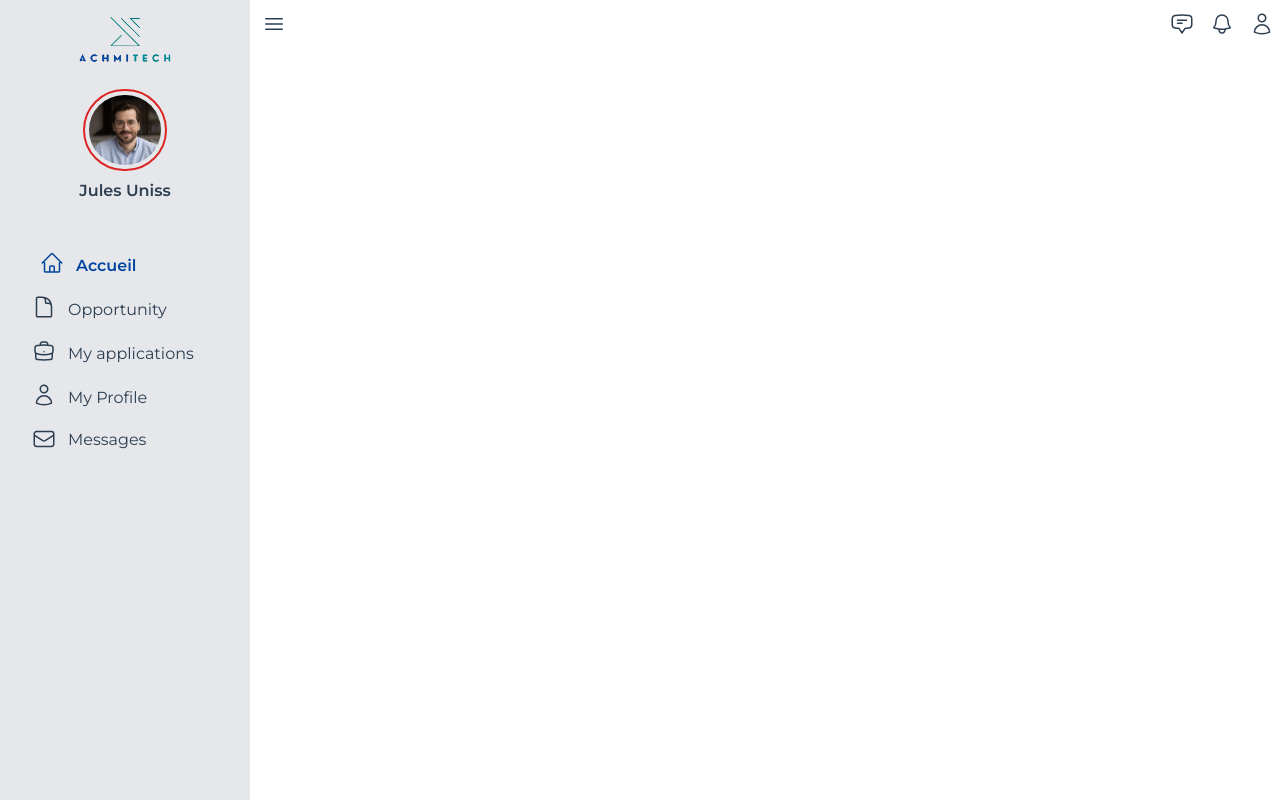
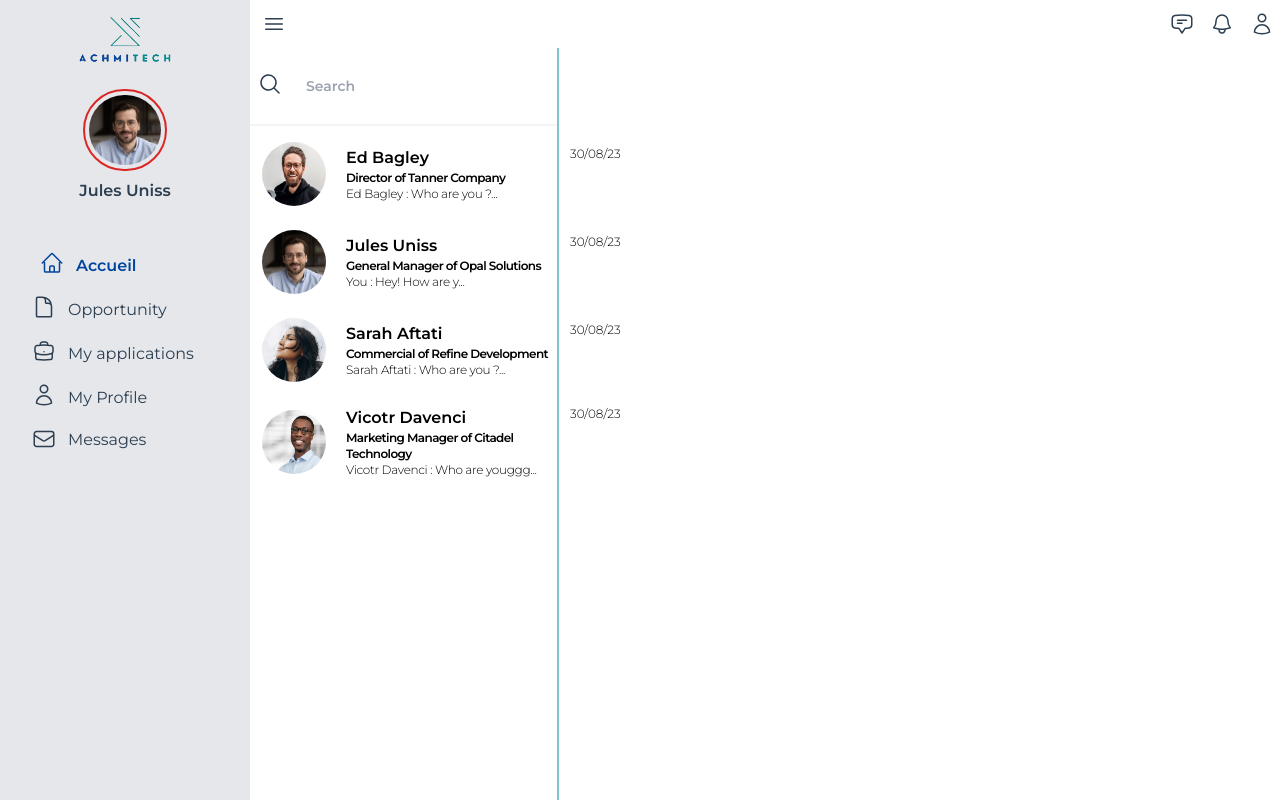
Before and after one commit to NAJIilyass/RecruitmentPlatform, a Vue app: page /messages in a window 1280 px wide. Built offline with nearby package versions, Linux system fonts and the light colour scheme; a web font is replaced by a local one.

Commit message:
Building the message page with three components

```diff
--- a/src/components/componentsCandidat/messagesCandidat.vue
+++ b/src/components/componentsCandidat/messagesCandidat.vue
@@ -1,13 +1,43 @@
 <template>
-
+    <div class="pb-8 mt-12 grid grid-cols-10 fixed">
+        <div class="font-semibold text-xl border-r-2 border-achmi-login col-span-3">
+            <div>
+                <label class="cursor-pointer relative">
+                    <svg xmlns="http://www.w3.org/2000/svg" viewBox="0 0 24 24" fill="currentColor" class="w-6 h-6 absolute left-2 top-0">
+                    <path fill-rule="evenodd" d="M10.5 3.75a6.75 6.75 0 100 13.5 6.75 6.75 0 000-13.5zM2.25 10.5a8.25 8.25 0 1114.59 5.28l4.69 4.69a.75.75 0 11-1.06 1.06l-4.69-4.69A8.25 8.25 0 012.25 10.5z" clip-rule="evenodd" />
+                    </svg>
+                    <input type="text" v-model="search" class="w-full text-sm px-14 py-7 rounded-lg" placeholder="Search">
+                </label>
+            </div>
+            <div :class="messages.length>7 ?'overflow-y-scroll max-h-screen pb-20':'h-screen'">
+                <div class="h-2023 w-full bg-gray-100"></div>
+                <msgCandidat v-for="msg in filtred" :key="msg.id" :msg="msg" :idSelected="id0" @click="(message=msg) && (id0=msg.id)"/>
+            </div>
+        </div>
+        <div class="col-span-7">
+        <msgBody :message="message"/>
+        </div>
+    </div>
 </template>
 
 <script>
+import { messages } from '@/data/data'
+import msgCandidat from './msgCandidat.vue'
+import msgBody from './msgBody.vue'
+import { computed, ref } from 'vue'
+
 export default {
+    components: {msgCandidat, msgBody},
+    setup(){
+        const id0 = ref(0)
+        const search = ref('')
+        const message = ref([])
 
+        const filtred = computed(() => {
+        return messages.filter((obj) => obj.name.toLowerCase().includes(search.value.toLowerCase()))
+        })
+
+        return {messages, message, id0, search, filtred}
+    }
 }
 </script>
-
-<style>
-
-</style>
--- a/src/components/componentsCandidat/msgBody.vue
+++ b/src/components/componentsCandidat/msgBody.vue
@@ -1,13 +1,74 @@
 <template>
+  <div class="relative h-screen">
+    <div v-if="message.id>0" class="fixed top-12 w-full">
+        <div class="flex items-center gap-4 px-8 mb-3">
+            <img :src="message.icon" :alt="message.name" class="w-16 h-16 rounded-full">
+            <div class="text-black text-left">
+                <p class="text-lg font-semibold">{{ message.name }}</p>
+                <p class="text-base">{{ message.job }}</p>
+            </div>
+        </div>
+        <div class="bg-achmi-login w-full h-2022"></div>
+    </div>
 
+    <div id="myDiv" class="mt-20 pt-2 pb-4 h-[34.88rem] overflow-y-scroll">
+        <div class="m-4 text-left" v-for="one in message.message" :key="one">
+            <div class="relative text-black border-2 py-2 px-4 pr-12 w-fit rounded-b-lg" :class="one[2]==0 ? 'bg-achmi-tertiary-200 text-white rounded-tl-lg left-0' : 'bg-achmi-tertiary-100 rounded-tr-lg'">
+                <div v-if="one[2]!=0" class="flex items-center mb-4">
+                    <img :src="message.icon" :alt="message.name" class="w-12 h-12 rounded-full">
+                    <p class="mx-3 font-semibold">{{ message.name }}</p>
+                    <p class="text-sm tracking-widest">{{ one[1] }}</p>
+                </div>
+                <div v-else class="flex items-center mb-4">
+                    <img :src="users[0].icon" :alt="users[0].name" class="w-12 h-12 rounded-full">
+                    <p class="mx-3 font-semibold">You</p>
+                    <p class="text-sm tracking-widest">{{ one[1] }}</p>
+                </div>
+                <p class="ml-3">{{ one[0] }}</p>
+            </div>
+        </div>
+    </div>
+
+    <div v-if="message.id>0" class="absolute bottom-32 w-full border-2 flex items-center">
+        <textarea class="h-[5.5em] resize-none w-full py-2 px-4 text-black text-sm" v-model="MSG" @keyup.enter="updateMessage" placeholder="Taper un message"></textarea>
+        <div class="p-7 cursor-pointer bg-white" @click="updateMessage">
+            <svg xmlns="http://www.w3.org/2000/svg" viewBox="0 0 24 24" fill="currentColor" class="w-6 h-6">
+                <path d="M3.478 2.405a.75.75 0 00-.926.94l2.432 7.905H13.5a.75.75 0 010 1.5H4.984l-2.432 7.905a.75.75 0 00.926.94 60.519 60.519 0 0018.445-8.986.75.75 0 000-1.218A60.517 60.517 0 003.478 2.405z" />
+            </svg>
+        </div>
+    </div>
+  </div>
 </template>
 
 <script>
+import { updateMessages, users } from '@/data/data';
+import { ref, watch } from 'vue';
+
 export default {
+    props: ['message'],
+    setup(props){
+        const MSG = ref('')
+        const Scrolll = ref('')
 
+        const updateMessage = () => {
+            if(MSG.value.trim().length>0){
+                const date = new Date();
+                updateMessages(props.message.id, MSG.value, String(date.getHours()).padStart(2, '0')+":"+String(date.getMinutes()).padStart(2, '0'), 0, String(date.getDate()).padStart(2, '0')+"/"+String(date.getMonth() + 1).padStart(2, '0')+"/"+date.getFullYear().toString().slice(2,4))
+                MSG.value = ' '
+                MSG.value = ''
+                Scrolll.value += ' '
+
+            }
+        }
+
+        watch(Scrolll, () => {
+            let myDiv = document.getElementById("myDiv");
+            Scrolll.value = ''
+            var scrollHeight = myDiv.scrollHeight;
+            myDiv.scrollBy(0, scrollHeight+100000);
+        })
+
+        return { MSG, updateMessage, users }
+    }
 }
 </script>
-
-<style>
-
-</style>
--- a/src/components/componentsCandidat/msgCandidat.vue
+++ b/src/components/componentsCandidat/msgCandidat.vue
@@ -1,13 +1,28 @@
 <template>
+    <div class="select-none flex items-center gap-5 text-xs text-left text-black font-light py-2 my-2 rounded-lg px-3 cursor-pointer hover:bg-gray-100" :class="idSelected==msg.id ? 'bg-gray-300 hover:bg-gray-300' : ''">
+        <img :src="msg.icon" :alt="msg.name" class="w-16 h-16 rounded-full">
+        <div class="flex justify-between w-full">
+            <div class="w-56">
+                <p class="font-semibold text-base">{{ msg.name }}</p>
+                <p class="font-semibold tracking-tighter">{{ msg.job }}</p>
+                <p v-if="L[2]==0" class="tracking-tight">You : {{ L[0].slice(0,14) }}...</p>
+                <p v-else class="tracking-tight">{{ msg.name }} : {{ L[0].slice(0,14) }}...</p>
+            </div>
+            <div>
+                <p>{{ msg.date }}</p>
+            </div>
 
+        </div>
+    </div>
 </template>
 
 <script>
+import { ref } from 'vue'
 export default {
-
+    props: ['msg', 'idSelected'],
+    setup(props){
+        const L = ref(props.msg.message[props.msg.message.length-1])
+        return { L }
+    }
 }
 </script>
-
-<style>
-
-</style>
```
